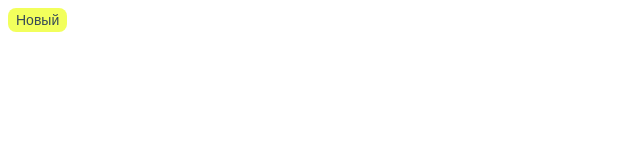
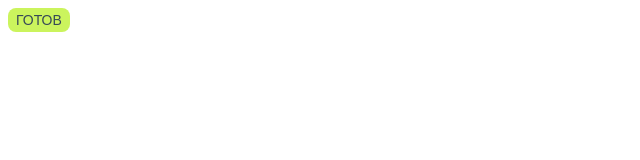
Before and after one commit to SergeyLuzik/My-Holst-CRM-ERP, a React app: page / in a window 1280 px wide. Shown: the top 160 px of the page, without its empty margins (0-640 px from the left). Built offline with nearby package versions, Linux system fonts and the light colour scheme.

Commit message:
ref: add props to Status component

```diff
--- a/src/components/App/App.jsx
+++ b/src/components/App/App.jsx
@@ -1,5 +1,5 @@
 import { Button } from "../styled";
 import { Status } from "../ui/status/Status";
 export const App = () => {
-  return <Status text="Новый" />;
+  return <Status type="done" />;
 };
--- a/src/components/ui/status/Status.jsx
+++ b/src/components/ui/status/Status.jsx
@@ -1,5 +1,13 @@
 import { StyledButton } from "./style";
 
-export const Status = () => {
-  return <StyledButton>Новый</StyledButton>;
+export const Status = ({ type }) => {
+  const typesText = {
+    new: "новый",
+    approve: "утвержден",
+    printed: "напечатан",
+    done: "готов",
+    complete: "завершен",
+  };
+
+  return <StyledButton type={type}>{typesText[type]}</StyledButton>;
 };
--- a/src/components/ui/status/style.js
+++ b/src/components/ui/status/style.js
@@ -1,11 +1,22 @@
 import styled from "styled-components";
 import { Button } from "../../styled";
 
+const typesColor = {
+  new: "newBg",
+  approve: "approveBg",
+  printed: "printBg",
+  done: "doneBg",
+  complete: "extraLiteMain",
+};
 export const StyledButton = styled(Button)`
   font-size: 14px;
+  text-transform: uppercase;
   color: ${({ theme }) => theme.colors.black};
   padding-inline: ${({ theme }) => theme.spacings.s};
   padding-block: ${({ theme }) => theme.spacings.xs};
   border-radius: ${({ theme }) => theme.radiuses.m};
-  background-color: ${({ theme }) => theme.colors.newBg};
+  background-color: ${({ theme, type }) => theme.colors[typesColor[type]]};
+  &:hover {
+    background-color: ${({ theme, type }) => theme.colors[typesColor[type]]};
+  }
 `;
```
